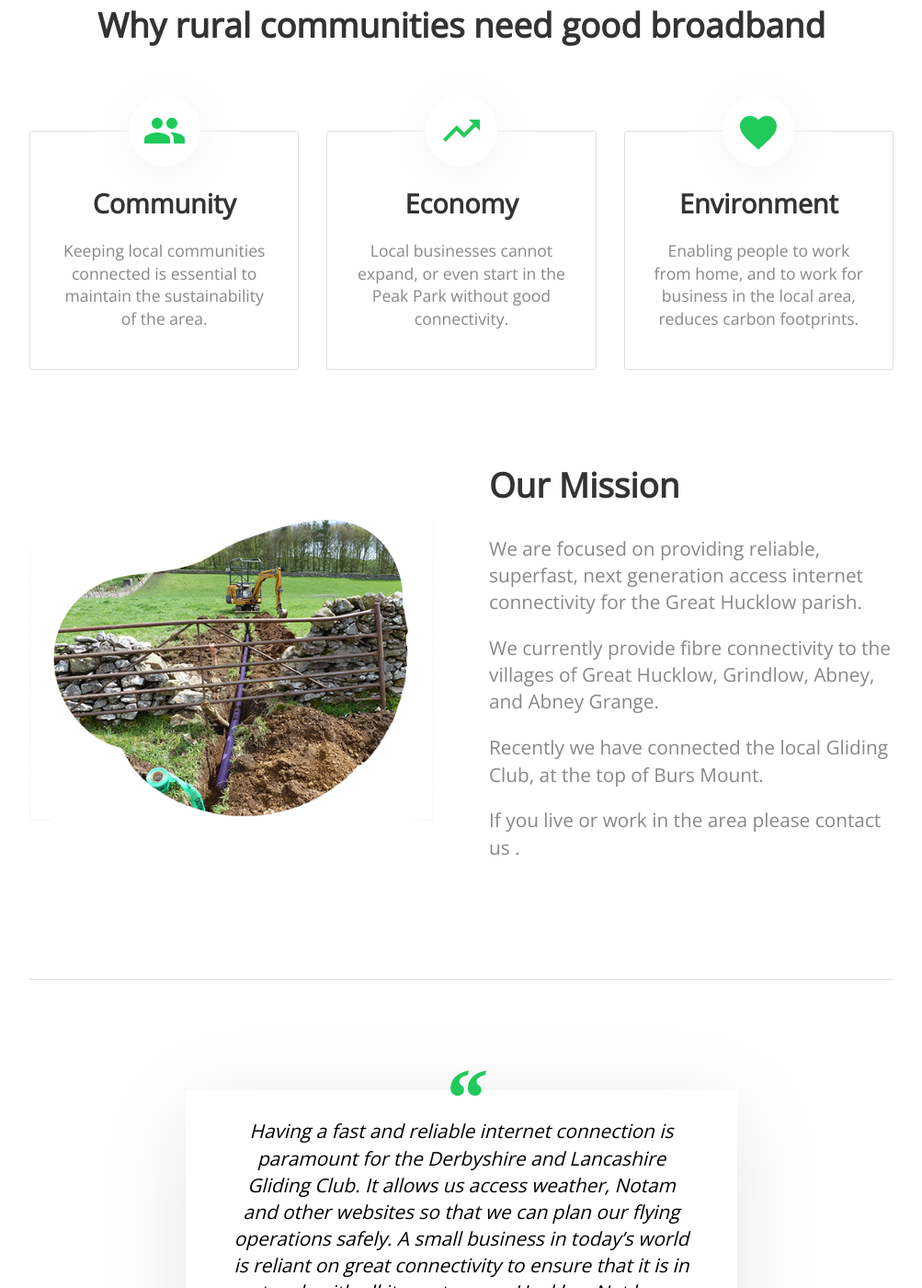
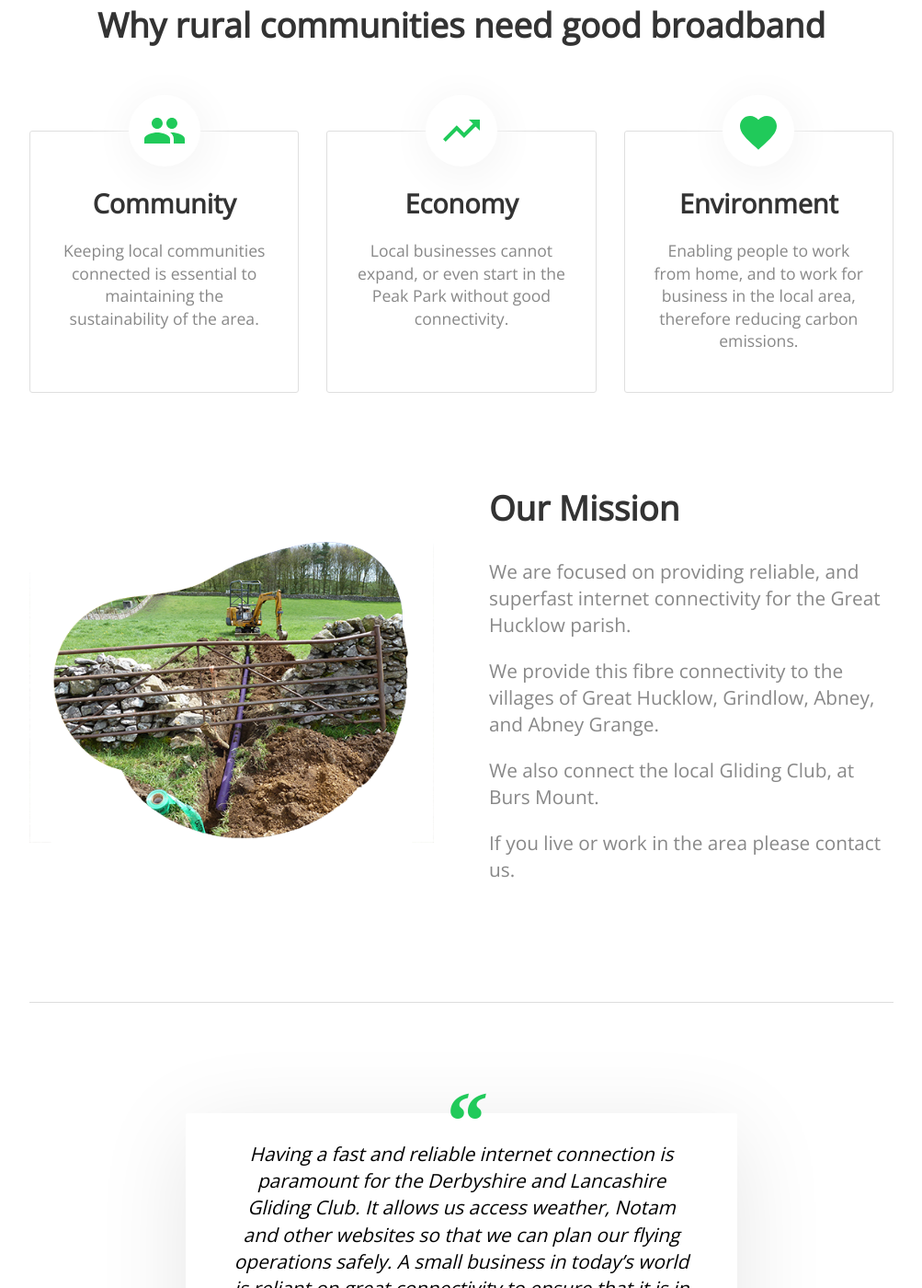
Before and after one commit to CloudCannon/cause-jekyll-template, a Jekyll site: the page built from index.html, in a window 1280 px wide and 1400 px high, scrolled down 659 px. Shown: the whole window at 92% size, without its empty margins (138-1141 px from the left). Built offline with Jekyll 4.4.1, drawn with Linux system fonts in a browser that asks for light colours; nearby versions of some CDN libraries.

Commit message:
Grammar review from Michael

```diff
--- a/index.html
+++ b/index.html
@@ -23,7 +23,8 @@ title: HucklowNet
 		<li>
 			<div class="image">{% include icons/site.html icon="population" %}</div>
 			<h3 class="editable">Community</h3>
-			<p class="editable">Keeping local communities connected is essential to maintain the sustainability of the area.
+			<p class="editable">Keeping local communities connected is essential to maintaining the sustainability of the
+				area.
 			</p>
 		</li>
 
@@ -36,8 +37,9 @@ title: HucklowNet
 		<li>
 			<div class="image">{% include icons/site.html icon="conditions" %}</div>
 			<h3 class="editable">Environment</h3>
-			<p class="editable">Enabling people to work from home, and to work for business in the local area, reduces carbon
-				footprints.</p>
+			<p class="editable">Enabling people to work from home, and to work for business in the local area, therefore
+				reducing
+				carbon emissions.</p>
 		</li>
 	</ul>
 </div>
@@ -50,12 +52,12 @@ title: HucklowNet
 		<div>
 			<h2 class="editable">Our Mission</h2>
 
-			<p class="editable">We are focused on providing reliable, superfast, next generation access internet connectivity
+			<p class="editable">We are focused on providing reliable, and superfast internet connectivity
 				for the Great Hucklow parish.</p>
-			<p class="editable">We currently provide fibre connectivity to the villages of Great Hucklow, Grindlow, Abney, and
+			<p class="editable">We provide this fibre connectivity to the villages of Great Hucklow, Grindlow, Abney, and
 				Abney Grange.</p>
-			<p class="editable">Recently we have connected the local Gliding Club, at the top of Burs Mount.</p>
-			<p class="editable">If you live or work in the area please contact us .</p>
+			<p class="editable">We also connect the local Gliding Club, at Burs Mount.</p>
+			<p class="editable">If you live or work in the area please contact us.</p>
 		</div>
 	</div>
 </div>
```
